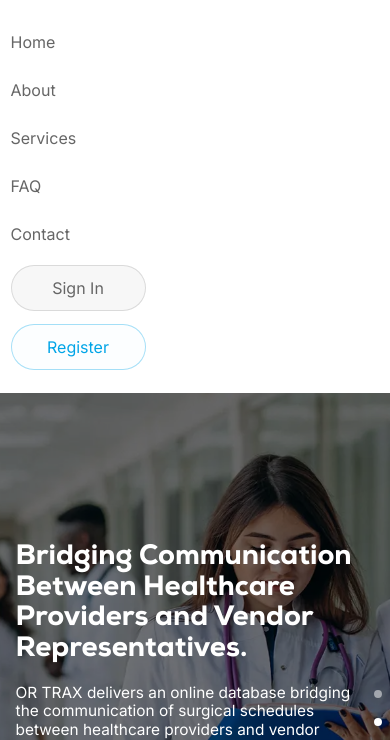
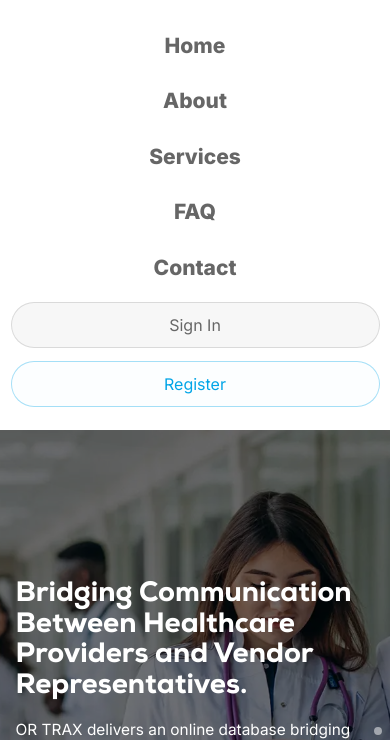
Before and after one commit to Balabek/OR_Trax, a plain HTML site: page index.html in a window 390 px wide. Both pictures are taken after a click on the button 354 px from the left and 57 px from the top of the page. Shown: the part 104-844 px from the top of the page. Drawn offline with nearby package versions, Linux system fonts and the light colour scheme.

Commit message:
Homepage (fully responsive)

```diff
--- a/css/mq.css
+++ b/css/mq.css
@@ -9,14 +9,25 @@
         position: relative;
     }
 
+    ul.ortrx_navbar {text-align: center;}
+    ul.ortrx_navbar li a {font-size: 1.5rem; font-weight: 800;}
+    li.nav-item {margin-right: 0;}
+    li.nav-item:nth-child(6) {margin-right: 0;}
+
     .nav_btn_item {margin-top: 5px; margin-bottom: 8px;}
     li.nav-item > a:after {bottom: 0;}
 
     button.nav_register_btn {margin-bottom: 20px;}
 
     a.nav-link:last-child {margin-bottom: 8px;}
+}
 
+@media screen and (max-width: 485px){
+    button.nav_signin_btn {width: 100%}
+    button.nav_register_btn {width: 100%}
 }
+
+
 
 
 /* ==================== */
--- a/css/ortrax_main.css
+++ b/css/ortrax_main.css
@@ -18,7 +18,7 @@ body {
     font-weight: 400;
     height: 100%;
     max-width: 100%;
-    /*overflow-y: scroll;*/
+    overflow-y: scroll;
     overflow-x: hidden;
 }
 
```
